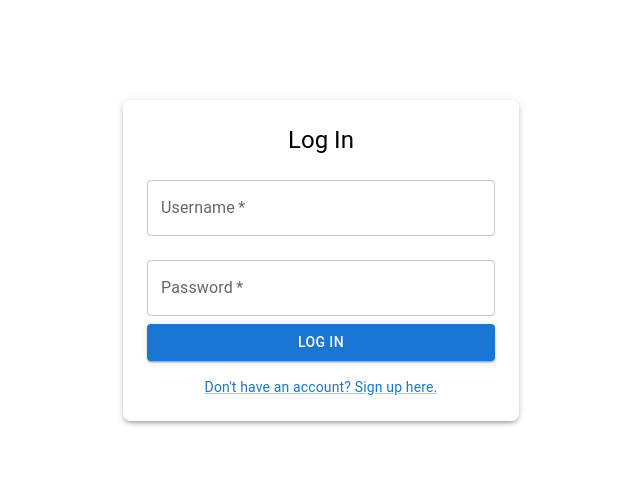
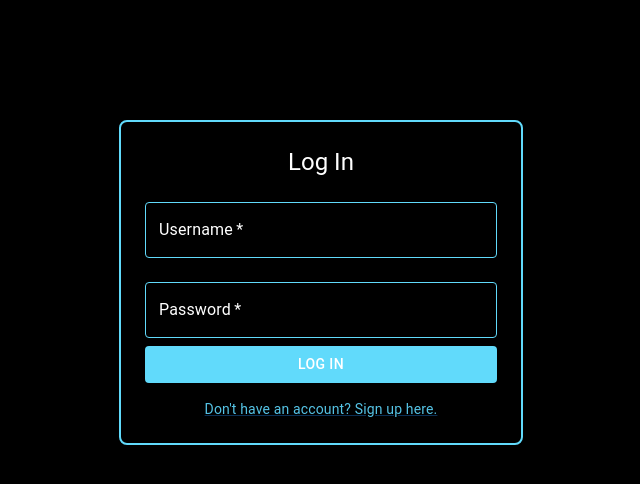
Before and after one commit to tsx0314/mentora, a React (Create React App) app: page /login in a window 1280 px wide. Shown: the top 484 px of the page, without its empty margins (319-959 px from the left). Built offline with nearby package versions, Linux system fonts and the light colour scheme.

Commit message:
Update background color

```diff
--- a/src/pages/LoginPage.js
+++ b/src/pages/LoginPage.js
@@ -1,23 +1,40 @@
-import React from 'react';
+import React, { useEffect } from 'react';
 import { Container, TextField, Button, Typography, Box, Link } from '@mui/material';
 
 const LoginPage = () => {
     const handleSubmit = (event) => {
         event.preventDefault();
-        // Handle login logic here
     };
 
+    useEffect(() => {
+        // Set the background color of the body to black
+        document.body.style.backgroundColor = 'black';
+    }, []);
+
     return (
-        <Container maxWidth="xs" style={{ marginTop: '100px' }}>
+        <Container
+            maxWidth="xs"
+            style={{
+                marginTop: '100px',
+                padding: '20px', // Add some padding
+                borderRadius: '8px' // Optional: add border radius for rounded corners
+            }}
+        >
             <Box
                 sx={{
-                    bgcolor: 'rgba(255, 255, 255, 0.9)',
+                    bgcolor: 'black',
                     padding: 3,
                     borderRadius: 2,
-                    boxShadow: 3
+                    boxShadow: 3,
+                    border: '2px solid #61dafb'
                 }}
             >
-                <Typography variant="h5" align="center" gutterBottom>
+                <Typography
+                    variant="h5"
+                    align="center"
+                    gutterBottom
+                    sx={{ color: 'white' }} // Set text color to blue
+                >
                     Log In
                 </Typography>
                 <form onSubmit={handleSubmit}>
@@ -26,6 +43,21 @@ const LoginPage = () => {
                         label="Username"
                         margin="normal"
                         required
+                        InputLabelProps={{ style: { color: 'white' } }}
+                        InputProps={{
+                            style: { color: 'white' },
+                            sx: {
+                                '& .MuiOutlinedInput-notchedOutline': {
+                                    borderColor: '#61dafb' // Set border color to #61dafb
+                                },
+                                '&:hover .MuiOutlinedInput-notchedOutline': {
+                                    borderColor: '#61dafb' // Set border color on hover to #61dafb
+                                },
+                                '&.Mui-focused .MuiOutlinedInput-notchedOutline': {
+                                    borderColor: '#61dafb' // Set border color when focused to #61dafb
+                                }
+                            }
+                        }}
                     />
                     <TextField
                         fullWidth
@@ -33,17 +65,43 @@ const LoginPage = () => {
                         type="password"
                         margin="normal"
                         required
+                        InputLabelProps={{ style: { color: 'white' } }}
+                        InputProps={{
+                            style: { color: 'white' },
+                            sx: {
+                                '& .MuiOutlinedInput-notchedOutline': {
+                                    borderColor: '#61dafb' // Set border color to #61dafb
+                                },
+                                '&:hover .MuiOutlinedInput-notchedOutline': {
+                                    borderColor: '#61dafb' // Set border color on hover to #61dafb
+                                },
+                                '&.Mui-focused .MuiOutlinedInput-notchedOutline': {
+                                    borderColor: '#61dafb' // Set border color when focused to #61dafb
+                                }
+                            }
+                        }}
                     />
                     <Button
                         type="submit"
                         variant="contained"
-                        color="primary"
+                        sx={{
+                            backgroundColor: '#61dafb', // Set custom background color
+                            '&:hover': {
+                                backgroundColor: '#55c3e5' // Optional: change the hover color
+                            }
+                        }}
                         fullWidth
                     >
                         Log In
                     </Button>
                 </form>
-                <Link href="/signin" variant="body2" align="center" display="block" sx={{ marginTop: 2 }}>
+                <Link
+                    href="/signup"
+                    variant="body2"
+                    align="center"
+                    display="block"
+                    sx={{ marginTop: 2, color: '#55c3e5' }} // Set link color to blue
+                >
                     Don't have an account? Sign up here.
                 </Link>
             </Box>
--- a/src/pages/SignupPage.js
+++ b/src/pages/SignupPage.js
@@ -1,22 +1,41 @@
-import React from 'react';
+import React, { useEffect } from 'react';
 import { Container, TextField, Button, Typography, Box, Link } from '@mui/material';
 
 const SignupPage = () => {
     const handleSubmit = (event) => {
         event.preventDefault();
+        // Handle sign-up logic here
     };
 
+    useEffect(() => {
+        // Set the background color of the body to black
+        document.body.style.backgroundColor = 'black';
+    }, []);
+
     return (
-        <Container maxWidth="xs" style={{ marginTop: '100px' }}>
+        <Container
+            maxWidth="xs"
+            style={{
+                marginTop: '100px',
+                padding: '20px', // Add some padding
+                borderRadius: '8px' // Optional: add border radius for rounded corners
+            }}
+        >
             <Box
                 sx={{
-                    bgcolor: 'rgba(255, 255, 255, 0.9)',
+                    bgcolor: 'black',
                     padding: 3,
                     borderRadius: 2,
-                    boxShadow: 3
+                    boxShadow: 3,
+                    border: '2px solid #61dafb'
                 }}
             >
-                <Typography variant="h5" align="center" gutterBottom>
+                <Typography
+                    variant="h5"
+                    align="center"
+                    gutterBottom
+                    sx={{ color: 'white' }} // Set text color to blue
+                >
                     Sign Up
                 </Typography>
                 <form onSubmit={handleSubmit}>
@@ -25,6 +44,21 @@ const SignupPage = () => {
                         label="Username"
                         margin="normal"
                         required
+                        InputLabelProps={{ style: { color: 'white' } }}
+                        InputProps={{
+                            style: { color: 'white' },
+                            sx: {
+                                '& .MuiOutlinedInput-notchedOutline': {
+                                    borderColor: '#61dafb' // Set border color to #61dafb
+                                },
+                                '&:hover .MuiOutlinedInput-notchedOutline': {
+                                    borderColor: '#61dafb' // Set border color on hover to #61dafb
+                                },
+                                '&.Mui-focused .MuiOutlinedInput-notchedOutline': {
+                                    borderColor: '#61dafb' // Set border color when focused to #61dafb
+                                }
+                            }
+                        }}
                     />
                     <TextField
                         fullWidth
@@ -32,17 +66,44 @@ const SignupPage = () => {
                         type="password"
                         margin="normal"
                         required
+                        InputLabelProps={{ style: { color: 'white' } }}
+                        InputProps={{
+                            style: { color: 'white' },
+                            sx: {
+                                '& .MuiOutlinedInput-notchedOutline': {
+                                    borderColor: '#61dafb' // Set border color to #61dafb
+                                },
+                                '&:hover .MuiOutlinedInput-notchedOutline': {
+                                    borderColor: '#61dafb' // Set border color on hover to #61dafb
+                                },
+                                '&.Mui-focused .MuiOutlinedInput-notchedOutline': {
+                                    borderColor: '#61dafb' // Set border color when focused to #61dafb
+                                }
+                            }
+                        }}
                     />
                     <Button
                         type="submit"
                         variant="contained"
-                        color="primary"
+                        sx={{
+                            backgroundColor: '#61dafb', // Set custom background color
+                            '&:hover': {
+                                backgroundColor: '#55c3e5' // Optional: change the hover color
+                            }
+                        }}
                         fullWidth
                     >
                         Sign Up
                     </Button>
                 </form>
-                <Link href="/signup" variant="body2" align="center" display="block" sx={{ marginTop: 2 }}>
+                <Link
+                    href="/signup"
+                    variant="body2"
+                    align="center"
+                    display="block"
+                    sx={{ marginTop: 2, color: '#55c3e5' }} // Set link color to blue
+                >
+                    Already have an account? Log in here.
                 </Link>
             </Box>
         </Container>
```
